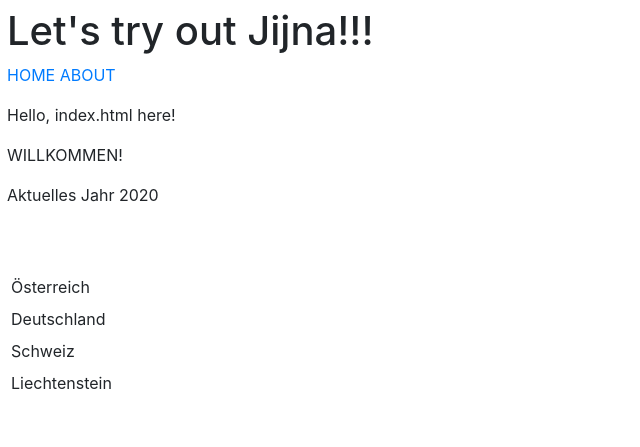
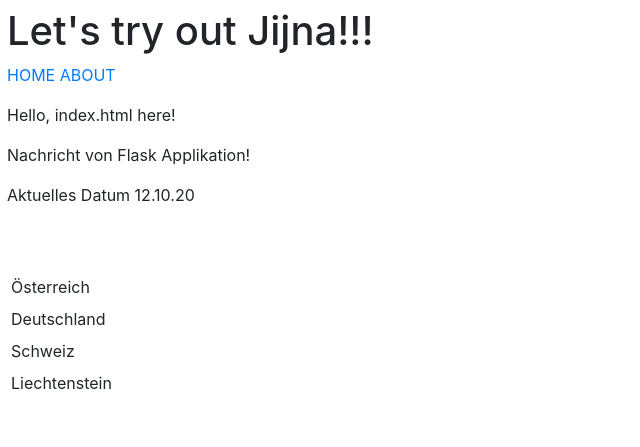
Before and after one commit to MikeBeautfarmer/hello_flask, a Flask app: page / in a window 1280 px wide. Shown: the top 447 px of the page, without its empty margins (0-640 px from the left). Run offline with Flask 2, Linux system fonts and the light colour scheme; some libraries are stand-ins or nearby versions.

Commit message:
some changes

```diff
--- a/main.py
+++ b/main.py
@@ -6,13 +6,13 @@
 
 @app.route("/")
 def index():
-    some_text = "WILLKOMMEN!"
-    aktuelles_jahr = datetime.datetime.now().year
+    some_text = "Nachricht von Handler!".replace("Handler", "Flask Applikation")
+    datum = datetime.datetime.now()
 
     countries = ["Österreich", "Deutschland", "Schweiz", "Liechtenstein"]
     return render_template("index.html",
                            some_text=some_text,
-                           aktuelles_jahr=aktuelles_jahr,
+                           datum=datum,
                            countries=countries)
 
 
--- /dev/null
+++ b/templates/includes/button.html
@@ -0,0 +1 @@
+<button class="btn btn-{{ class }}">{{ title }}</button>
--- a/templates/index.html
+++ b/templates/index.html
@@ -4,8 +4,7 @@
     <p>Hello, index.html here!</p>
 
     <p>{{ some_text }}</p>
-    <p>Aktuelles Jahr {{ aktuelles_jahr }}</p>
-
+    <p>Aktuelles Datum {{ datum.strftime("%d.%m.%y") }}</p>
 
 <br>
 <br>
```
